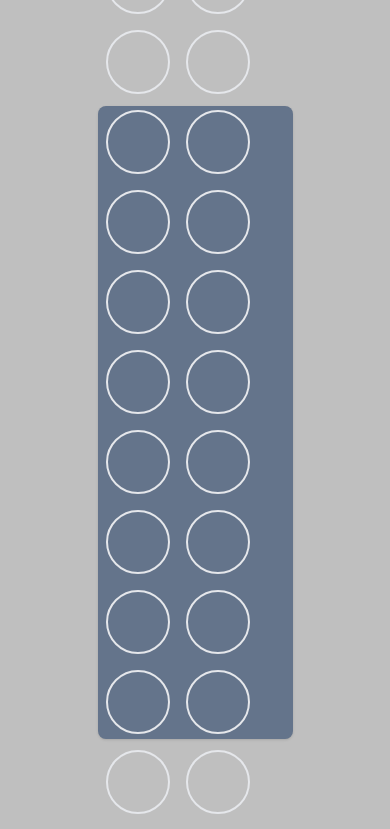
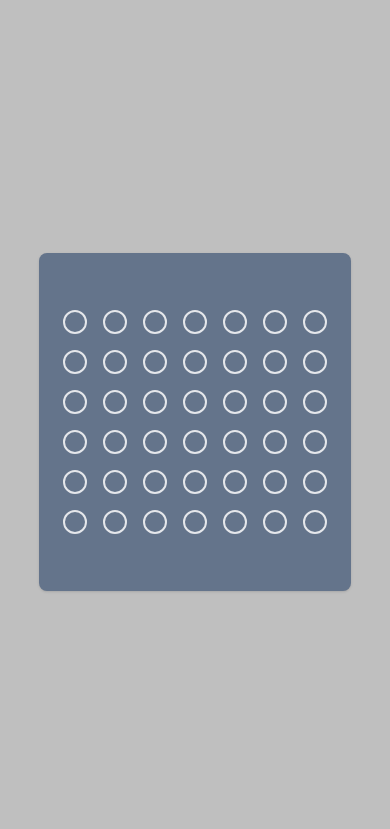
Before and after one commit to GowtherZa/Connect-4, a React (Vite) app: page / in a window 390 px wide. Shown: the top 829 px of the page. Built offline with nearby package versions, Linux system fonts and the light colour scheme.

Commit message:
feat: Agregando responsiveness en gran parte de dispositivos moviles.

```diff
--- a/package.json
+++ b/package.json
@@ -6,6 +6,7 @@
   "scripts": {
     "dev": "vite",
     "build": "vite build",
+    "host" : "vite --host",
     "lint": "eslint . --ext js,jsx --report-unused-disable-directives --max-warnings 0",
     "preview": "vite preview"
   },
--- a/src/App.css
+++ b/src/App.css
@@ -548,6 +548,12 @@ video {
   width: 100%;
 }
 
+@media (min-width: 360px) {
+  .container {
+    max-width: 360px;
+  }
+}
+
 @media (min-width: 640px) {
   .container {
     max-width: 640px;
@@ -586,24 +592,24 @@ video {
   display: flex;
 }
 
-.h-16 {
-  height: 4rem;
+.h-3\/5 {
+  height: 60%;
 }
 
-.h-3\/4 {
-  height: 75%;
+.h-5 {
+  height: 1.25rem;
 }
 
 .h-screen {
   height: 100vh;
 }
 
-.w-16 {
-  width: 4rem;
+.w-4\/5 {
+  width: 80%;
 }
 
-.w-2\/4 {
-  width: 50%;
+.w-5 {
+  width: 1.25rem;
 }
 
 .w-screen {
@@ -667,3 +673,63 @@ video {
   --tw-shadow-colored: 0 1px 3px 0 var(--tw-shadow-color), 0 1px 2px -1px var(--tw-shadow-color);
   box-shadow: var(--tw-ring-offset-shadow, 0 0 #0000), var(--tw-ring-shadow, 0 0 #0000), var(--tw-shadow);
 }
+
+@media (min-width: 360px) {
+  .xsm\:h-2\/5 {
+    height: 40%;
+  }
+
+  .xsm\:h-6 {
+    height: 1.5rem;
+  }
+
+  .xsm\:w-6 {
+    width: 1.5rem;
+  }
+}
+
+@media (min-width: 640px) {
+  .sm\:h-12 {
+    height: 3rem;
+  }
+
+  .sm\:h-3\/4 {
+    height: 75%;
+  }
+
+  .sm\:w-12 {
+    width: 3rem;
+  }
+
+  .sm\:w-3\/4 {
+    width: 75%;
+  }
+}
+
+@media (min-width: 768px) {
+  .md\:h-16 {
+    height: 4rem;
+  }
+
+  .md\:h-3\/5 {
+    height: 60%;
+  }
+
+  .md\:w-16 {
+    width: 4rem;
+  }
+
+  .md\:w-4\/5 {
+    width: 80%;
+  }
+}
+
+@media (min-width: 1280px) {
+  .xl\:h-3\/4 {
+    height: 75%;
+  }
+
+  .xl\:w-2\/4 {
+    width: 50%;
+  }
+}
--- a/src/components/Board.jsx
+++ b/src/components/Board.jsx
@@ -148,7 +148,7 @@ export default function Board() {
   return (
     <div className="w-screen h-screen bg-black bg-opacity-25 flex flex-col justify-center items-center">
       <div>{winner === "" || `Ganador ${winner}`}</div>
-      <div className="bg-slate-500 w-2/4 h-3/4 rounded-lg shadow flex justify-center items-center">
+      <div className="bg-slate-500 w-4/5 h-3/5 xsm:h-2/5 xl:w-2/4 xl:h-3/4 md:w-4/5 md:h-3/5 sm:w-3/4 sm:h-3/4 rounded-lg shadow flex justify-center items-center">
         <div className="flex flex-wrap align-center items-center">
           <TileCol initial_id={0} props={childrenProps}></TileCol>
           <TileCol initial_id={1} props={childrenProps}></TileCol>
--- a/src/components/Tile.jsx
+++ b/src/components/Tile.jsx
@@ -1,7 +1,8 @@
 import { useEffect, useState } from "react";
 
 export default function Tile(id, value) {
-  const base_className = "border-2 border-slate-20 rounded-full m-2 w-16 h-16";
+  const base_className =
+    "border-2 border-slate-20 rounded-full m-2 h-5 w-5 xsm:w-6 xsm:h-6 sm:h-12 sm:w-12 md:h-16 md:w-16";
 
   const [className, setClassName] = useState(base_className);
 
```
Also changed, not shown: tailwind.config.js (+6 -1 lines).
